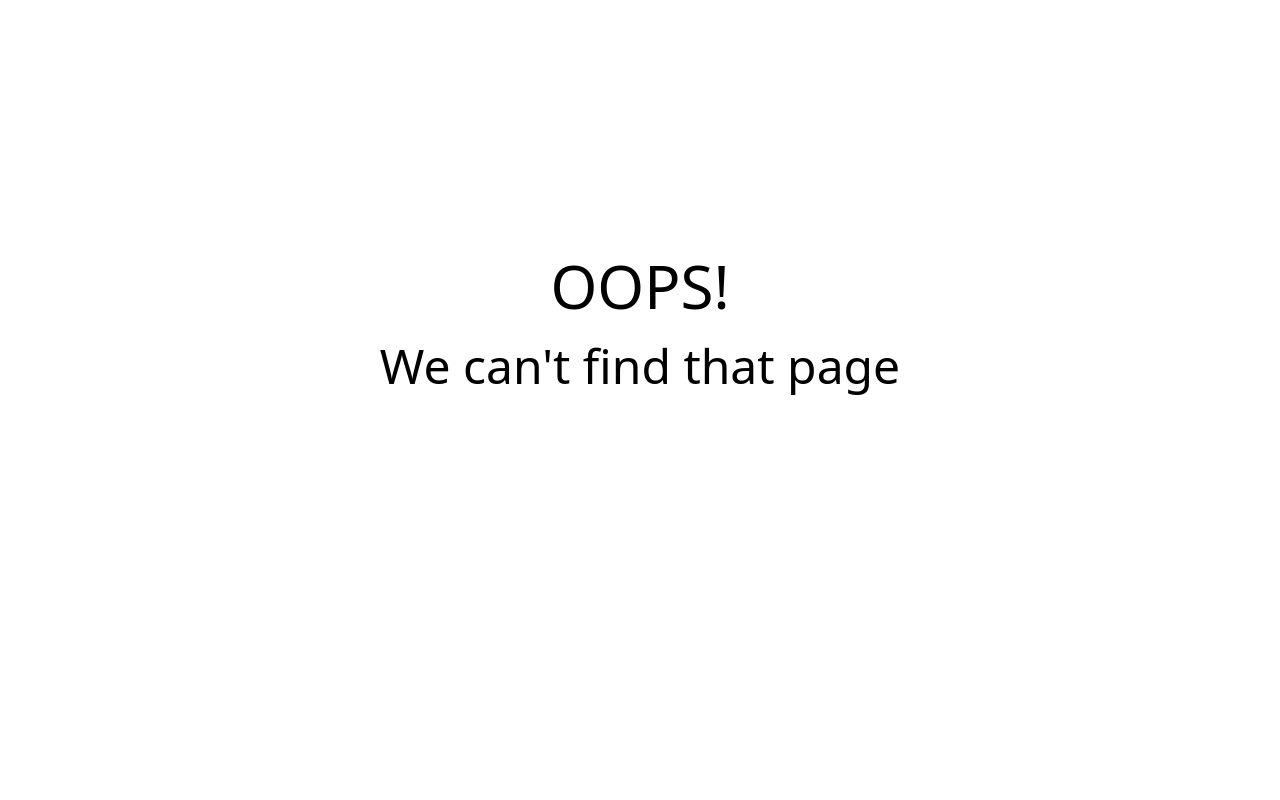
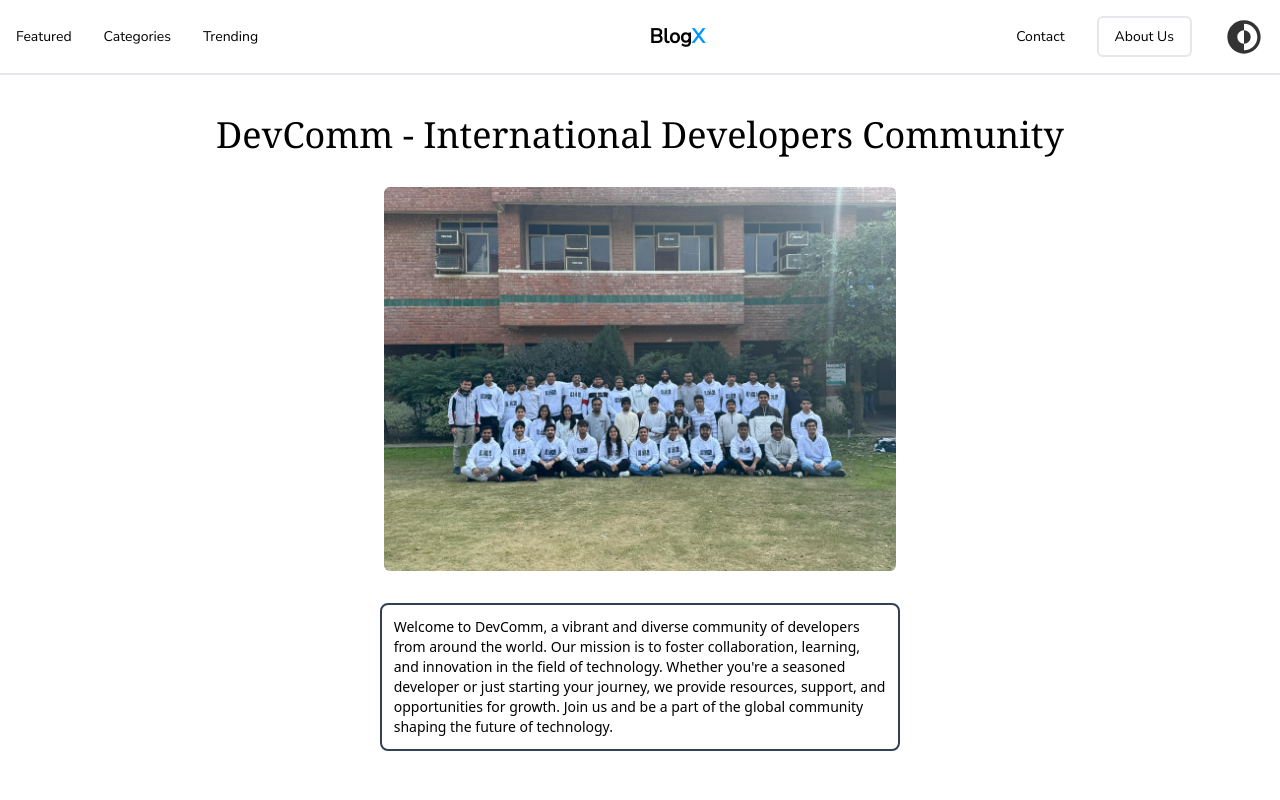
Before and after one commit to RashidSiddiqui2004/BlogX, a React (Vite) app: page /about-us in a window 1280 px wide. Shown: the top 800 px of the page. Built offline with nearby package versions, Linux system fonts and the light colour scheme.

Commit message:
optimised backend code

```diff
--- a/src/App.jsx
+++ b/src/App.jsx
@@ -14,6 +14,7 @@ import AddBlogLayout from './components/addBlog/AddBlogLayout';
 import FeaturedSection from './components/homepage/featured/FeaturedSection';
 
 import UpdateBlogLayout from "./components/updateblog/UpdateBlogLayout";
+import AboutUs from "./components/aboutus/AboutUs";
 
 // import UserDashboard from './components/user-forms/UserDashboard';
 // import AdminDashboard from './components/admin/AdminDashboard';
@@ -33,7 +34,7 @@ function App() {
 
           <Route path='/update-blog/:id' element={<UpdateBlogLayout/>} />
 
-
+          <Route path="/about-us" element={<AboutUs />} />
 
           <Route path="/login" element={<Login />} />
           <Route path="/signup" element={<Signup />} />
--- /dev/null
+++ b/src/components/aboutus/AboutUs.jsx
@@ -0,0 +1,33 @@
+import React from 'react';
+import Navbar from '../homepage/navbar/Navbar';
+import Footer from '../homepage/footer/Footer';
+import Team from './blogx.jpeg';
+
+const AboutUs = () => {
+    return (
+        <div>
+            <Navbar />
+            <div className='py-10 min-h-screen'>
+                <h1 className='text-4xl font-serif text-center mb-8'>DevComm - International Developers Community</h1>
+
+
+                <div className='flex justify-center items-center mb-8'>
+                    <img src={Team} alt="Devcomm" className='w-[50%] md:w-[40%] rounded-md hover:scale-[103%] transition-all' />
+                </div>
+
+                <p className='text-sm font-medium text-left max-w-prose mx-auto
+                 border-slate-700 border-2 rounded-lg py-3 px-3'>
+                    Welcome to DevComm, a vibrant and diverse community of developers from around the world.
+                    Our mission is to foster collaboration, learning, and innovation in the field of technology.
+                    Whether you're a seasoned developer or just starting your journey,
+                    we provide resources, support, and opportunities for growth.
+                    Join us and be a part of the global community shaping the future of technology.
+                </p>
+
+            </div>
+            <Footer />
+        </div>
+    );
+};
+
+export default AboutUs;
--- /dev/null
+++ b/src/components/homepage/featured/FeaturedBlog.jsx
@@ -0,0 +1,57 @@
+
+import React from 'react'
+import RenderHTMLContent from '../../../utilities/htmlRenderer/RenderHTMLContent'
+import { Link } from 'react-router-dom'
+
+const FeaturedBlog = ({featuredBlogs, currentIndex,mode}) => {
+    return (
+        <div className="flex flex-col-reverse md:flex-row py-10 md:py-4 transition-all">
+
+            <div className="flex gap-5 justify-between mt-8 w-full max-md:flex-wrap max-md:max-w-full ">
+
+                <div
+                    className={`flex text-start flex-col px-5 font-semibold max-md:max-w-full ${mode === "dark"
+                        ? "rounded-lg text-white"
+                        : "bg-neutral-80 text-zinc-800"
+                        }`}
+                >
+                    <div className="flex flex-row gap-x-5">
+                        <div className="text-sm text-sky-500 uppercase max-md:max-w-full">
+                            Featured Blogs
+                        </div>
+                        <div className={`text-sm px-3 py-1 rounded-sm
+            ${mode === "dark" ? 'bg-gray-200 text-slate-800' : 'bg-slate-700 text-white'}`}>
+                            {featuredBlogs[currentIndex]?.department}
+                        </div>
+                    </div>
+
+                    <div className="mt-2 text-3xl text-start space-around tracking-tight leading-12 max-md:max-w-full max-md:text-4xl max-md:leading-10 ">
+                        {featuredBlogs[currentIndex]?.title}
+                    </div>
+                    <div className={`text-lg text-start mt-7 space-around tracking-tight leading-12 md:max-w-full md:text-xl max-md:leading-10
+          font-light ${mode === "dark"
+                            ? "rounded-lg text-white"
+                            : "bg-neutral-80 text-zinc-800"}`}>
+                        {featuredBlogs[currentIndex]?.summary && <RenderHTMLContent htmlContent={featuredBlogs[currentIndex]?.summary} />}
+                    </div>
+                    <div
+                        className={`justify-center self-start ml-7 px-6 py-2 mt-5 text-base whitespace-nowrap border rounded-lg border-solid ${mode === "dark"
+                            ? "bg-customBlue rounded-lg text-white border-neutral-50"
+                            : "bg-neutral-80 text-zinc-800"
+                            } border-opacity-40 max-md:px-10 max-md:mt-10`}
+                        style={{ transform: "translateX(-30px)" }}
+                    >
+                        <Link to={`/blog/${featuredBlogs[currentIndex]?.title}/${featuredBlogs[currentIndex]?.id}`}>
+                            <button>See More</button>
+                        </Link>
+                    </div>
+                </div>
+            </div>
+            <div className="md:w-[100%] md:ml-5 flex justify-center items-center transition-transform duration-500 ease-in-out">
+                <img src={featuredBlogs[currentIndex]?.blogPoster} alt="" className="max-w-full max-h-full" />
+            </div>
+        </div>
+    )
+}
+
+export default FeaturedBlog
--- a/src/components/homepage/featured/FeaturedSection.jsx
+++ b/src/components/homepage/featured/FeaturedSection.jsx
@@ -1,8 +1,7 @@
+
 import React, { useContext, useEffect, useState } from "react";
-import { useNavigate } from "react-router-dom";
 import myContext from "../../../context/data/myContext";
-import RenderHTMLContent from '../../../utilities/htmlRenderer/RenderHTMLContent'
-import { Link } from 'react-router-dom'
+import FeaturedBlog from "./FeaturedBlog";
 
 function FeaturedSection() {
   const context = useContext(myContext);
@@ -26,7 +25,7 @@ function FeaturedSection() {
   useEffect(() => {
     const intervalId = setInterval(() => {
       setCurrentIndex((prevIndex) => (prevIndex + 1) % numFeaturedBlogs);
-    }, 5000);
+    }, 8000);
     return () => clearInterval(intervalId);
   }, [numFeaturedBlogs]);
 
@@ -51,50 +50,10 @@ function FeaturedSection() {
           : "bg-neutral-80 text-zinc-800"
           }`} onClick={handleNext}>→</button>
       </div>
-      <div className="flex flex-col-reverse md:flex-row py-10 md:py-4">
-        <div className="flex gap-5 justify-between mt-8 w-full max-md:flex-wrap max-md:max-w-full ">
-          <div
-            className={`flex text-start flex-col px-5 font-semibold max-md:max-w-full ${mode === "dark"
-              ? "rounded-lg text-white"
-              : "bg-neutral-80 text-zinc-800"
-              }`}
-          >
-            <div className="flex flex-row gap-x-5">
-              <div className="text-sm text-sky-500 uppercase max-md:max-w-full">
-                Featured Blogs
-              </div>
-              <div className={`text-sm px-3 py-1 rounded-sm
-                ${mode === "dark" ? 'bg-gray-200 text-slate-800' : 'bg-slate-700 text-white'}`}>
-                {featuredBlogs[currentIndex]?.department}
-              </div>
-            </div>
 
-            <div className="mt-2 text-3xl text-start space-around tracking-tight leading-12 max-md:max-w-full max-md:text-4xl max-md:leading-10 ">
-              {featuredBlogs[currentIndex]?.title}
-            </div>
-            <div className={`text-lg text-start mt-7 space-around tracking-tight leading-12 md:max-w-full md:text-xl max-md:leading-10
-              font-light ${mode === "dark"
-              ? "rounded-lg text-white"
-              : "bg-neutral-80 text-zinc-800"}`}>
-              {featuredBlogs[currentIndex]?.summary && <RenderHTMLContent htmlContent={featuredBlogs[currentIndex]?.summary} />}
-            </div>
-            <div
-              className={`justify-center self-start ml-7 px-6 py-2 mt-5 text-base whitespace-nowrap border rounded-lg border-solid ${mode === "dark"
-                ? "bg-customBlue rounded-lg text-white border-neutral-50"
-                : "bg-neutral-80 text-zinc-800"
-                } border-opacity-40 max-md:px-10 max-md:mt-10`}
-              style={{ transform: "translateX(-30px)" }}
-            >
-              <Link to={`/blog/${featuredBlogs[currentIndex]?.title}/${featuredBlogs[currentIndex]?.id}`}>
-                <button>See More</button>
-              </Link>
-            </div>
-          </div>
-        </div>
-        <div className="md:w-[100%] md:ml-5 flex justify-center items-center transition-transform duration-500 ease-in-out">
-          <img src={featuredBlogs[currentIndex]?.blogPoster} alt="" className="max-w-full max-h-full" />
-        </div>
-      </div>
+
+      <FeaturedBlog mode={mode} featuredBlogs ={featuredBlogs} currentIndex={currentIndex}/>
+
       <div className="border-b border-gray-300 mt-0 md:mt-24"></div>
     </div>
   );
--- a/src/components/homepage/navbar/Navbar.jsx
+++ b/src/components/homepage/navbar/Navbar.jsx
@@ -25,24 +25,22 @@ const Navbar = () => {
     };
 
     const [userId, setUserId] = useState(null);
+    const [isAuthor, setIsAuthor] = useState(false);
+
 
     // check if user is authenticated and authorised or not
 
     useEffect(() => {
-
         const fetchUserData = async () => {
             try {
                 const uid = await getUserID();
-
-                if (uid === -1) {
-                    return;
+                if (uid !== -1) {
+                    setUserId(uid);
+                    const isUseraAuthor = await isBlogXAuthor(uid);
+                    setIsAuthor(isUseraAuthor);
                 }
-
-                // if (username) {
-                setUserId(uid);
-                // }
-            } catch (error) {
-                return 0;
+            } catch (err) {
+                console.log(err);
             }
         };
 
@@ -53,19 +51,6 @@ const Navbar = () => {
     const toggleHam = () => {
         setham(!ham);
     };
-
-    const [isAuthor, setIsAuthor] = useState(false);
-
-    useEffect(() => {
-
-        const checkifAuthor = async () =>{
-            isBlogXAuthor(userId).then((data)=> setIsAuthor(data))
-            .catch((err) => console.log(err));
-        }
-
-        checkifAuthor();
-
-    }, [])
 
     const Ham_menu = () => {
         return (<div className={`flex-col fixed md:hidden w-[70%] left-0 top-0
@@ -128,7 +113,6 @@ const Navbar = () => {
                 </span>
             </div>
 
-
             {
                 (isAuthor)
                     ?
```
Also changed, not shown: src/components/aboutus/OurTeam.jsx (added), src/components/aboutus/SocialLinks.jsx (added), src/components/aboutus/blogx.jpeg (added).
